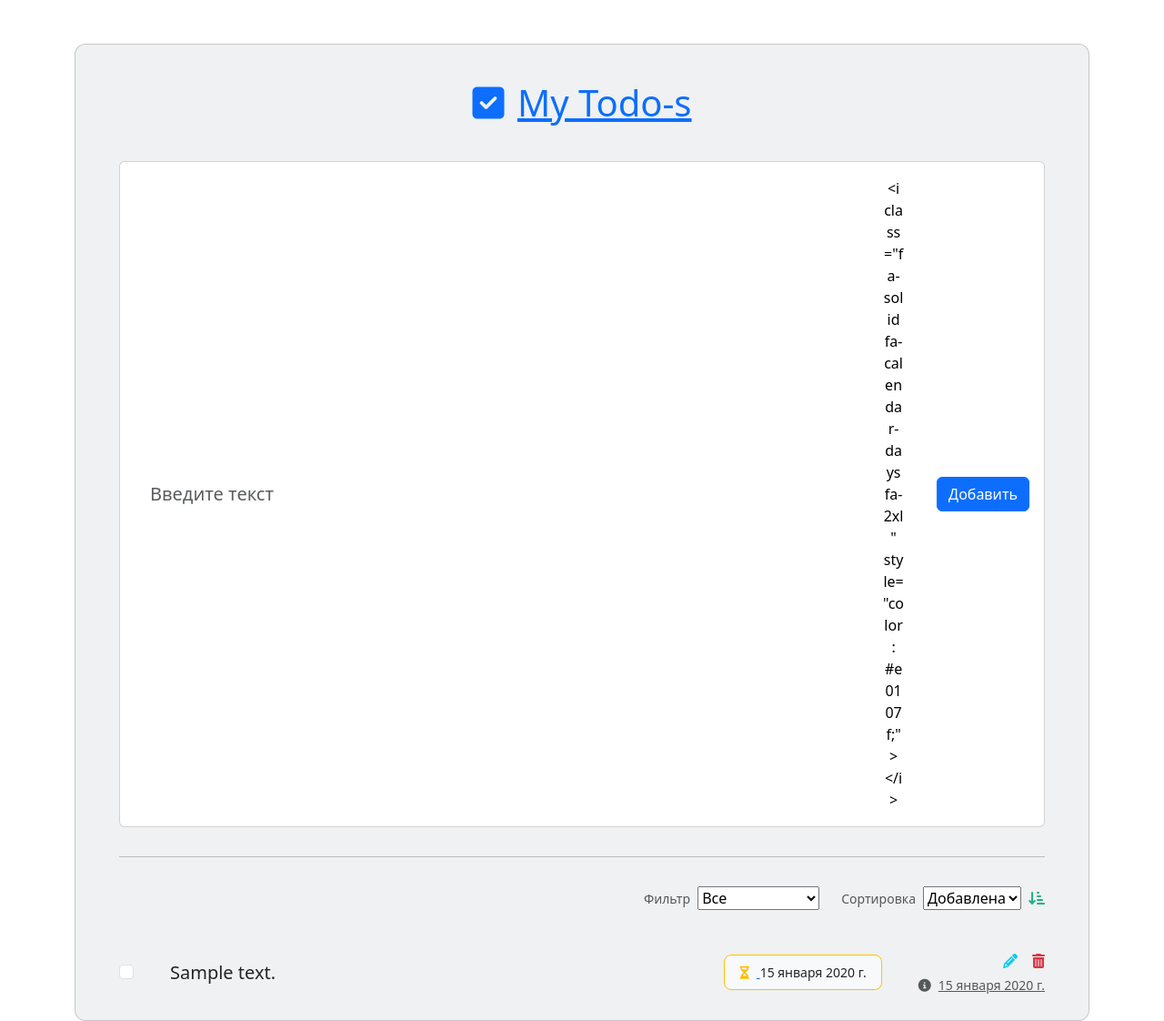
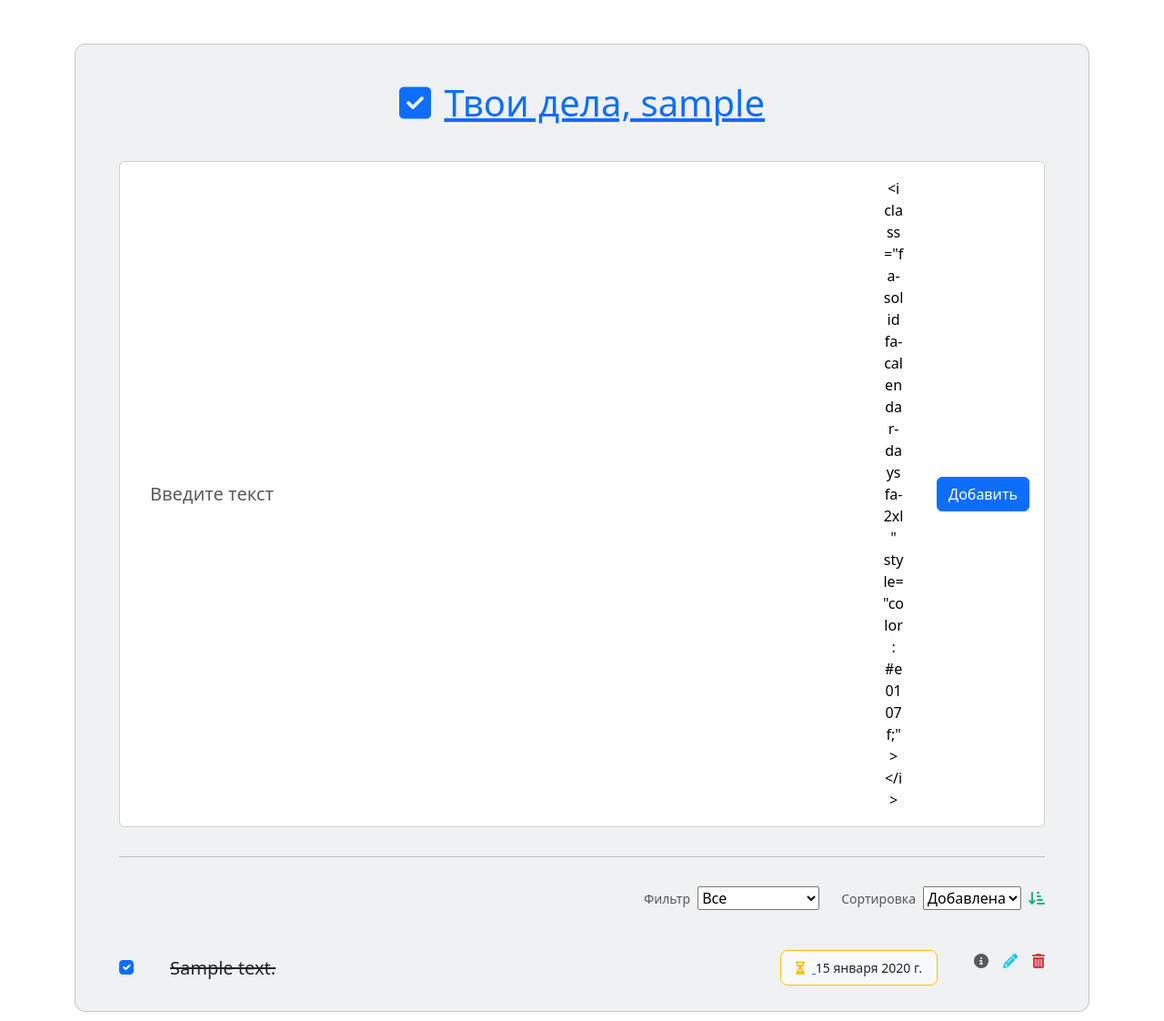
Before and after one commit to s-3m/ToDo_HTMX, a Django app: page /todo/list/ in a window 1280 px wide. Shown: the whole page at 91% size. Run offline with Django 4.2, Linux system fonts and the light colour scheme; a user stored in the database is signed in; tables that the repository leaves empty hold one stand-in row (values such as "Sample post"); some libraries are stand-ins or nearby versions.

Commit message:
add change task, delete task via htmx

```diff
--- a/templates/base.html
+++ b/templates/base.html
@@ -8,8 +8,25 @@
     <title>{{ title }}</title>
     <!-- Bootstrap CDN -->
     <link href="https://cdn.jsdelivr.net/npm/bootstrap@5.3.0/dist/css/bootstrap.min.css" rel="stylesheet" integrity="sha384-9ndCyUaIbzAi2FUVXJi0CjmCapSmO7SnpJef0486qhLnuZ2cdeRhO02iuK6FUUVM" crossorigin="anonymous">
+    <link
+      href="https://code.jquery.com/ui/1.12.1/themes/ui-lightness/jquery-ui.css"
+      rel="stylesheet"
+    />
     {% block css %}{% endblock css %}
     <script src="https://unpkg.com/htmx.org@1.9.2" integrity="sha384-L6OqL9pRWyyFU3+/bjdSri+iIphTN/bvYyM37tICVyOJkWZLpP2vGn6VUEXgzg6h" crossorigin="anonymous"></script>
+    <script
+      src="https://code.jquery.com/jquery-3.6.0.min.js"
+      integrity="sha256-/xUj+3OJU5yExlq6GSYGSHk7tPXikynS7ogEvDej/m4="
+      crossorigin="anonymous"
+    ></script>
+
+    <script
+      src="https://cdnjs.cloudflare.com/ajax/libs/jqueryui/1.12.1/jquery-ui.min.js"
+      integrity="sha512-uto9mlQzrs59VwILcLiRYeLKPPbS/bT71da/OEBYEwcdNUk8jYIy+D176RYoop1Da+f9mvkYrmj5MCLZWEtQuA=="
+      crossorigin="anonymous"
+      referrerpolicy="no-referrer"
+    ></script>
+
 
 </head>
 <body hx-headers='{"X-CSRFToken": "{{ csrf_token }}"}'>
@@ -20,9 +37,9 @@
     <!--JS block -->
     <script src="https://cdn.jsdelivr.net/npm/bootstrap@5.3.0/dist/js/bootstrap.bundle.min.js" integrity="sha384-geWF76RCwLtnZ8qwWowPQNguL3RmwHVBC9FhGdlKrxdiJJigb/j/68SIy3Te4Bkz" crossorigin="anonymous"></script>
     <script src="https://kit.fontawesome.com/3fc7777404.js" crossorigin="anonymous"></script>
-    <script src="http://ajax.googleapis.com/ajax/libs/jquery/1.6/jquery.min.js" type="text/javascript"></script>
-    <script src="http://ajax.googleapis.com/ajax/libs/jqueryui/1.8/jquery-ui.min.js" type="text/javascript"></script>
-    <link href="http://ajax.googleapis.com/ajax/libs/jqueryui/1.8/themes/base/jquery-ui.css" rel="Stylesheet" type="text/css" />
+{#    <script src="http://ajax.googleapis.com/ajax/libs/jquery/1.6/jquery.min.js" type="text/javascript"></script>#}
+{#    <script src="http://ajax.googleapis.com/ajax/libs/jqueryui/1.8/jquery-ui.min.js" type="text/javascript"></script>#}
+{#    <link href="http://ajax.googleapis.com/ajax/libs/jqueryui/1.8/themes/base/jquery-ui.css" rel="Stylesheet" type="text/css" />#}
     {% block js %}{% endblock js %}
 </body>
 </html>
--- a/todo/static/todo/css/todo-style.css
+++ b/todo/static/todo/css/todo-style.css
@@ -35,7 +35,7 @@ input[type="date"]::-webkit-calendar-picker-indicator {
     font-size: 55px;
 }
 
-#deadline {
+#deadline, #deadline_change {
     width: 90px;
     border: none;
     pointer-events: none;
--- a/todo/static/todo/js/datepicker.js
+++ b/todo/static/todo/js/datepicker.js
@@ -9,7 +9,7 @@
 // }
 $(document).ready(()=>{
 
-    $('#deadline').datepicker({
+    $('[id=deadline]').datepicker({
         showOn: "button",
         buttonText: '<i class="fa-solid fa-calendar-days fa-2xl" style="color: #e0107f;"></i>',
         dateFormat:'yy-mm-dd'
--- /dev/null
+++ b/todo/templates/todo/inc/task_list.html
@@ -0,0 +1,7 @@
+{% if tasks %}
+    {% for task in tasks %}
+        {% include 'todo/inc/tasks_item.html' %}
+    {% endfor %}
+{% else %}
+    <div class="not-item h3 text-center text-danger">Дел нет :(</div>
+{% endif %}
--- /dev/null
+++ b/todo/templates/todo/inc/tasks_item.html
@@ -0,0 +1,53 @@
+<ul class="list-group list-group-horizontal rounded-0">
+  <li
+    class="list-group-item d-flex align-items-center ps-0 pe-3 py-1 rounded-0 border-0 bg-transparent">
+    <div class="form-check">
+      <input class="form-check-input me-0" type="checkbox" value="" id="flexCheckChecked2"
+        aria-label="..."
+        hx-patch="{% url 'task_finish_update' task.pk %}"
+        hx-target="closest ul"
+        hx-swap="outerHTML"
+        {% if task.is_finished %}checked{% endif %}/>
+    </div>
+  </li>
+  <li
+    class="list-group-item px-3 py-1 d-flex align-items-center flex-grow-1 border-0 bg-transparent">
+    <p class="lead fw-normal mb-0 {% if task.is_finished %}text-decoration-line-through{% endif %}">{{ task.text }}</p>
+    </li>
+    {% if task.deadline %}
+        <li class="list-group-item px-3 py-1 d-flex align-items-center border-0 bg-transparent">
+            <div
+              class="py-2 px-3 me-2 border border-warning rounded-3 d-flex align-items-center bg-light">
+              <p class="small mb-0">
+                <a href="#" data-mdb-toggle="tooltip" title="Due on date">
+                    <i class="fas fa-hourglass-half me-2 text-warning"></i>
+                </a>
+                {{ task.deadline }}
+              </p>
+            </div>
+        </li>
+    {% endif %}
+    <li class="list-group-item ps-3 pe-0 py-1 rounded-0 border-0 bg-transparent">
+        <div class="d-flex flex-row justify-content-end mb-1">
+            <a href="#!" class="text-muted" data-mdb-toggle="tooltip" title="{{ task.create_by }}">
+            <i class="fas fa-info-circle me-3"></i></a>
+
+            <span href="#!" class="text-info d-none close-update-form" data-mdb-toggle="tooltip" title="Edit todo" style="cursor: pointer"
+                hx-on="click: $('.edit-task').removeClass('d-none'); this.classList.add('d-none'); $('.update-item').remove()"><i class='fa-regular fa-circle-xmark me-3'></i></span>
+
+            <span href="#!" class="text-info edit-task" data-mdb-toggle="tooltip" title="Edit todo" style="cursor: pointer"
+                hx-get="{% url 'task_form_update' task.pk %}"
+                hx-target="closest ul"
+                hx-trigger="click"
+                hx-swap="afterend settle:1s"
+                hx-on="htmx:afterRequest: this.classList.add('d-none'); $(this).siblings('.close-update-form').removeClass('d-none')"><i class="fas fa-pencil-alt me-3"></i></span>
+            <span class="text-danger"
+                data-mdb-toggle="tooltip"
+                title="Delete todo"><i
+                class="fas fa-trash-alt"
+                style="cursor: pointer"
+                hx-delete="{% url 'delete_task' task.pk %}"
+                hx-target="#card_list"></i></span>
+        </div>
+    </li>
+</ul>
--- a/todo/templates/todo/inc/tasks_list.html
+++ /dev/null
@@ -1,39 +0,0 @@
-<ul class="list-group list-group-horizontal rounded-0">
-  <li
-    class="list-group-item d-flex align-items-center ps-0 pe-3 py-1 rounded-0 border-0 bg-transparent">
-    <div class="form-check">
-      <input class="form-check-input me-0" type="checkbox" value="" id="flexCheckChecked2"
-        aria-label="..." />
-    </div>
-  </li>
-  <li
-    class="list-group-item px-3 py-1 d-flex align-items-center flex-grow-1 border-0 bg-transparent">
-    <p class="lead fw-normal mb-0">{{ task.text }}</p>
-    </li>
-    {% if task.deadline %}
-        <li class="list-group-item px-3 py-1 d-flex align-items-center border-0 bg-transparent">
-            <div
-              class="py-2 px-3 me-2 border border-warning rounded-3 d-flex align-items-center bg-light">
-              <p class="small mb-0">
-                <a href="#" data-mdb-toggle="tooltip" title="Due on date">
-                    <i class="fas fa-hourglass-half me-2 text-warning"></i>
-                </a>
-                {{ task.deadline }}
-              </p>
-            </div>
-        </li>
-    {% endif %}
-    <li class="list-group-item ps-3 pe-0 py-1 rounded-0 border-0 bg-transparent">
-        <div class="d-flex flex-row justify-content-end mb-1">
-          <a href="#!" class="text-info" data-mdb-toggle="tooltip" title="Edit todo"><i
-              class="fas fa-pencil-alt me-3"></i></a>
-          <a href="#!" class="text-danger" data-mdb-toggle="tooltip" title="Delete todo"><i
-              class="fas fa-trash-alt"></i></a>
-        </div>
-        <div class="text-end text-muted">
-          <a href="#!" class="text-muted" data-mdb-toggle="tooltip" title="Created date">
-            <p class="small mb-0"><i class="fas fa-info-circle me-2"></i>{{ task.create_by }}</p>
-          </a>
-        </div>
-    </li>
-</ul>
--- a/todo/templates/todo/todo.html
+++ b/todo/templates/todo/todo.html
@@ -15,13 +15,14 @@
 
                     <p class="h1 text-center mt-3 mb-4 pb-3 text-primary">
                       <i class="fas fa-check-square me-1"></i>
-                      <u>My Todo-s</u>
+                      <u>Твои дела, {{ request.user.username }}</u>
                     </p>
 
                     <div class="pb-2">
                         <div class="card">
                             <div class="card-body">
-                                <form hx-post="{% url 'add_task' %}" hx-target='#card-body' hx-swap='beforeend'>
+                                <form hx-post="{% url 'add_task' %}" hx-target='#card_list' hx-swap="beforeend"
+                                    hx-on="htmx:beforeRequest: if ($('.not-item')) {$('.not-item').remove()}; $('#exampleFormControlInput1').val('')">
                                     <div class="d-flex flex-row align-items-center">
                                         {% render_field form.text class="form-control form-control-lg" id="exampleFormControlInput1" placeholder="Введите текст" %}
                                         {% render_field form.user class='invisible' %}
@@ -56,13 +57,9 @@
                         <a href="#!" style="color: #23af89;" data-mdb-toggle="tooltip" title="Ascending"><i
                           class="fas fa-sort-amount-down-alt ms-2"></i></a>
                     </div>
-                    {% if tasks %}
-                        {% for task in tasks %}
-                            {% include 'todo/inc/tasks_list.html' %}
-                        {% endfor %}
-                    {% else %}
-                        Ничего нет
-                    {% endif %}
+                    <div id="card_list">
+                        {% include 'todo/inc/task_list.html' %}
+                    </div>
                 </div>
             </div>
         </div>
--- a/todo/urls.py
+++ b/todo/urls.py
@@ -1,13 +1,17 @@
 from django.urls import path, include
 
-from todo.views import tasks_list, add_task
+from todo.views import tasks_list, add_task, delete_task, task_finish_update, task_form_update, task_all_update
 
 urlpatterns = [
     path('list/', tasks_list, name='tasks_list'),
 ]
 
 HTMX_urls = [
-    path('add/', add_task, name='add_task')
+    path('add/', add_task, name='add_task'),
+    path('delete/<int:pk>', delete_task, name='delete_task'),
+    path('update_finished/<int:pk>', task_finish_update, name='task_finish_update'),
+    path('form_update/<int:pk>', task_form_update, name='task_form_update'),
+    path('update_task/<int:pk>', task_all_update, name='task_update')
 ]
 
 urlpatterns += HTMX_urls
--- a/todo/views.py
+++ b/todo/views.py
@@ -18,4 +18,42 @@ def add_task(request):
         if form.is_valid():
             task = form.save()
             context = {'task': task}
-            return render(request, 'todo/inc/tasks_list.html', context)
+            return render(request, 'todo/inc/tasks_item.html', context)
+
+
+def delete_task(request, pk):
+    request.user.tasks.filter(pk=pk).delete()
+    tasks = ToDo.objects.filter(user=request.user)
+    context = {'tasks': tasks}
+    return render(request, 'todo/inc/task_list.html', context=context)
+
+
+def task_finish_update(request, pk):
+    task = ToDo.objects.get(pk=pk)
+    if not task.is_finished:
+        task.is_finished = True
+    else:
+        task.is_finished = False
+    task.save()
+
+    return render(request, 'todo/inc/tasks_item.html', context={'task': task})
+
+
+def task_form_update(request, pk):
+    task = ToDo.objects.get(pk=pk)
+    task_form = TaskForm(initial={'user': request.user, 'text': task.text, 'deadline': task.deadline})
+    context = {'form': task_form, 'task': task}
+    return render(request, 'todo/inc/task_update.html', context=context)
+
+
+def task_all_update(request, pk):
+    if request.method == 'POST':
+        form = TaskForm(request.POST or None)
+        if form.is_valid():
+            task = ToDo.objects.get(pk=pk)
+            task.text = form.cleaned_data['text']
+            task.deadline = form.cleaned_data['deadline']
+            task.user = form.cleaned_data['user']
+            task.save()
+            tasks = request.user.tasks.all()
+            return render(request, 'todo/inc/task_list.html', context={'tasks': tasks})
```
Also changed, not shown: todo/templates/todo/inc/task_update.html (added, +26 -0 lines).
